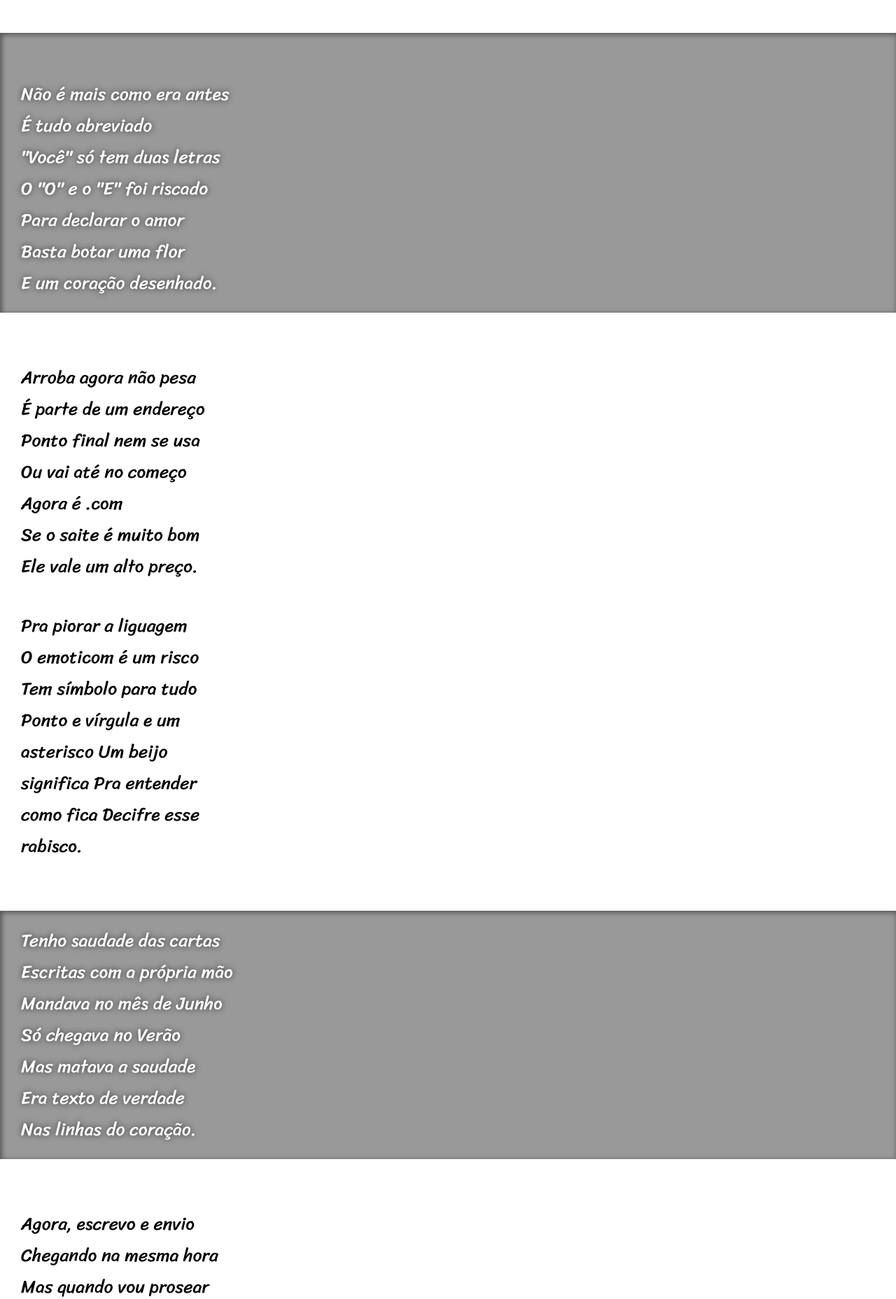
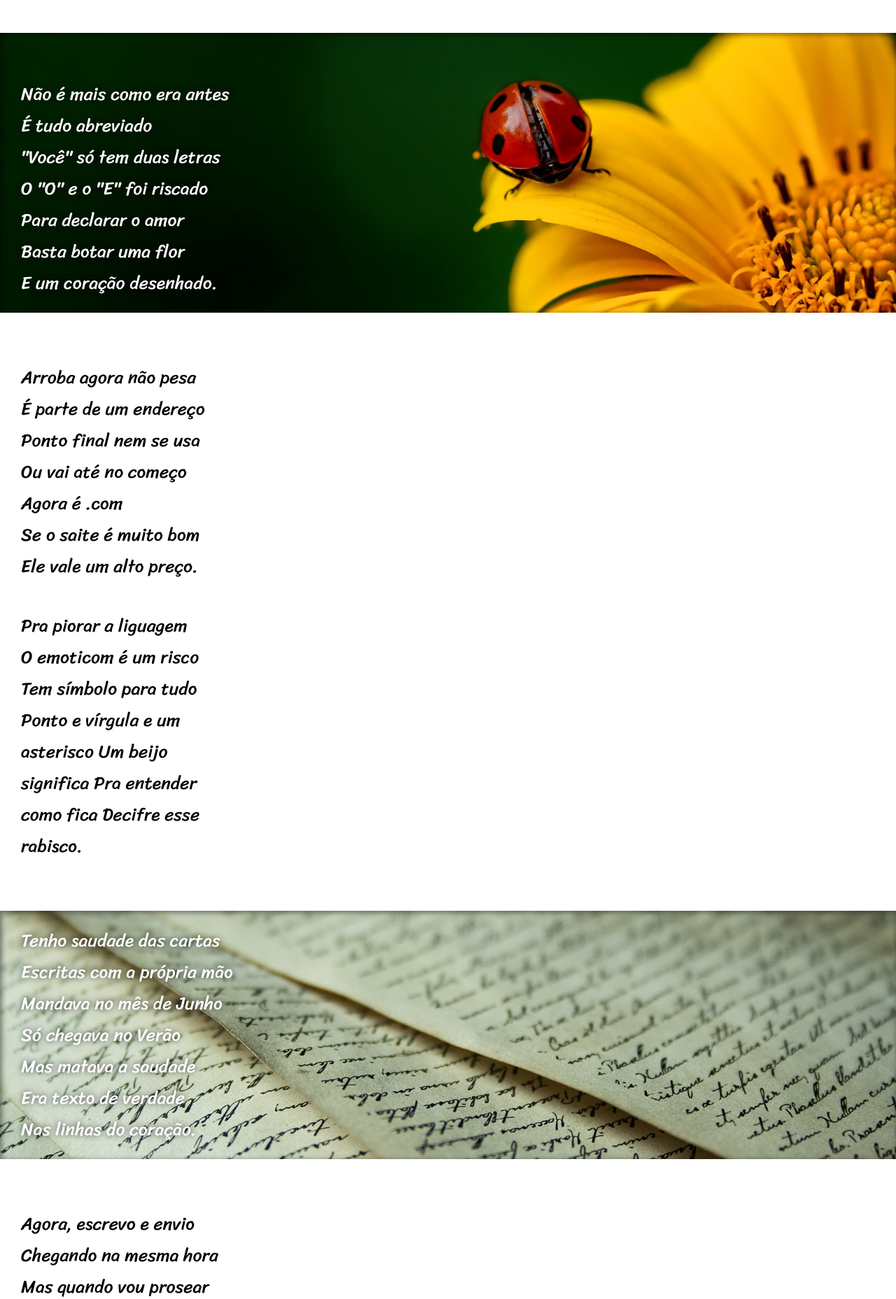
Before and after one commit to isaiaspereiras/cordel, a plain HTML site: page index.html in a window 1280 px wide. Shown: the part 565-2422 px from the top of the page at 70% size. Drawn offline with Linux system fonts and the light colour scheme; the site is published under a folder, as on GitHub Pages, so addresses that start at the root find nothing.

Commit message:
Alterando caminho das imagens de fundo
Depois de inumeras tentativas confusas de encaminhar as imagens de fundo, foram corrigidas para este caminho.

```diff
--- a/assets/css/style.css
+++ b/assets/css/style.css
@@ -57,7 +57,7 @@ article section p {
 }
 article .image1 {
     background-color: #999;
-    background-image: url('/assets/image/joaninha.jpg');
+    background-image: url('../image/joaninha.jpg');
     background-position: center center;
     background-repeat: no-repeat;
     background-attachment: fixed;
@@ -66,7 +66,7 @@ article .image1 {
 }
 article .image2 {
     background-color: #999;
-    background-image: url('/assets/image/texto.jpg');
+    background-image: url('../image/texto.jpg');
     background-position: center center;
     background-repeat: no-repeat;
     background-attachment: fixed;
```
